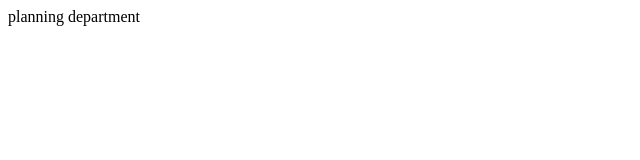
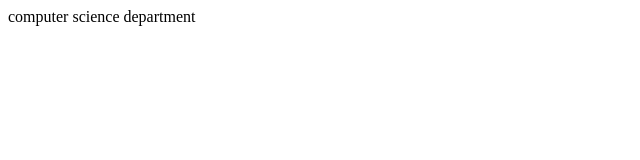
Before and after one commit to GloriaYBoakye/git-tut, a plain HTML site: page index.html in a window 1280 px wide. Shown: the full height of the page, 0-640 px from the left. Drawn offline with Linux system fonts and the light colour scheme.

Commit message:
computer science

```diff
--- a/index.html
+++ b/index.html
@@ -6,6 +6,6 @@
     <title>Document</title>
 </head>
 <body>
-    <p>planning department</p>
+    <p>computer science department</p>
 </body>
 </html>
```
